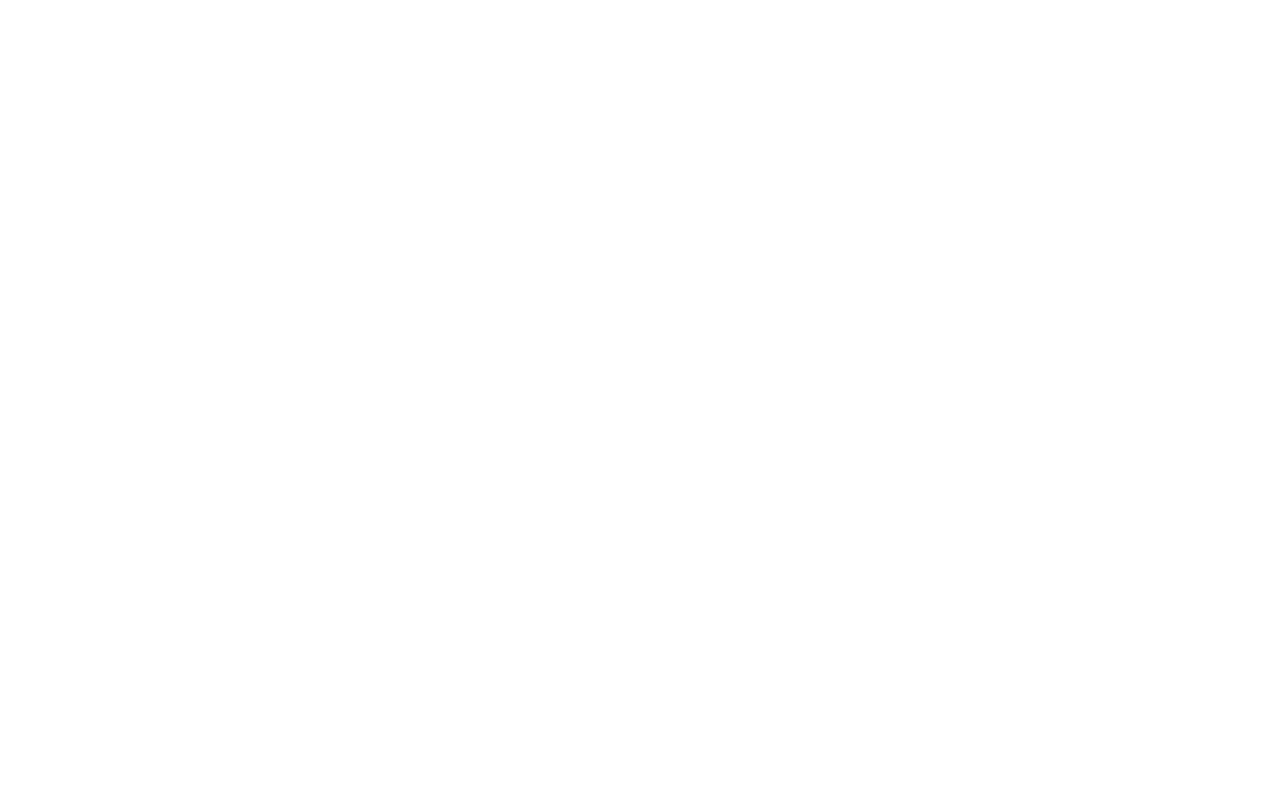
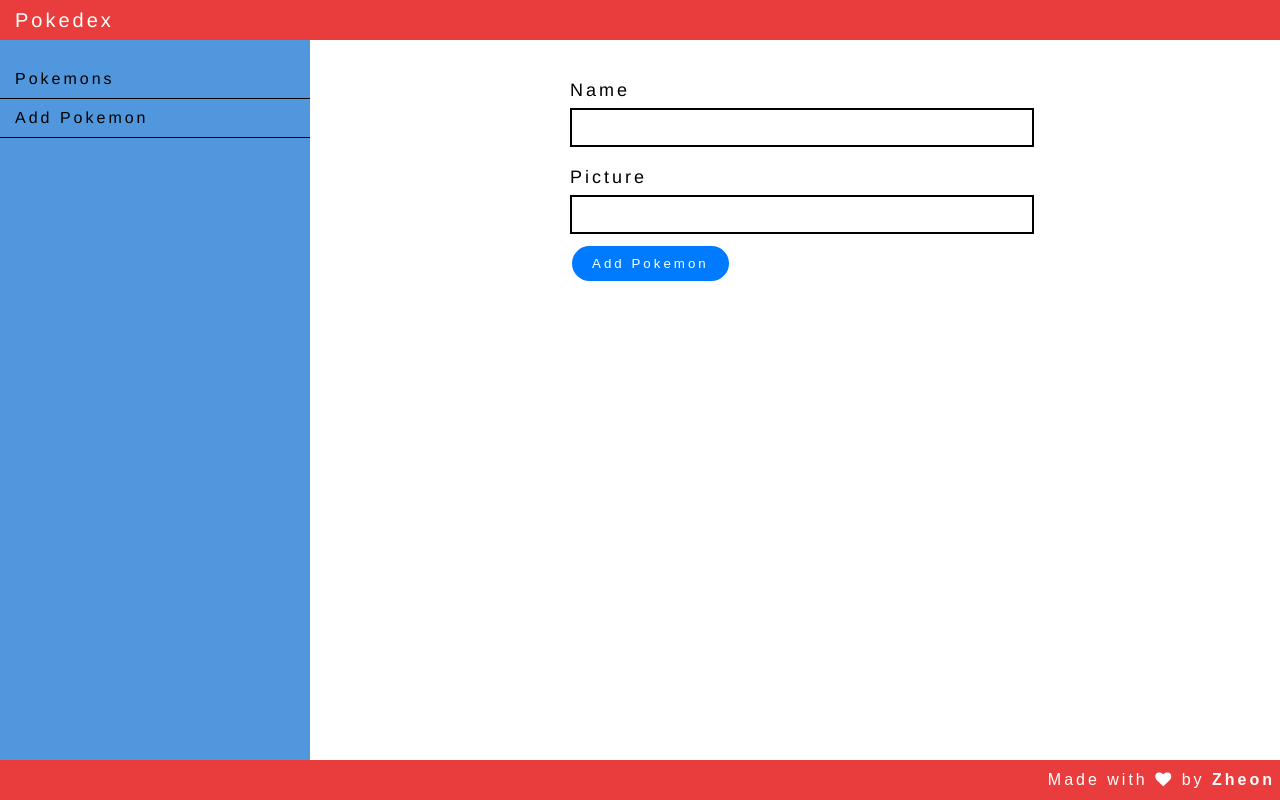
Before and after one commit to Zheonn/CRUD-Vue.js-, a Vue app in the folder vue-crud/: page /pokemons/create in a window 1280 px wide. Before the commit this address had no page. Built offline with nearby package versions, Linux system fonts and the light colour scheme; a web font is replaced by a local one.

Commit message:
Update Main

```diff
--- a/vue-crud/src/pages/Main.vue
+++ b/vue-crud/src/pages/Main.vue
@@ -1,12 +1,26 @@
 <template>
-  <div>
-    Main
+  <div class="div-adm">
+      <Nav></Nav>
+      <div class="content">
+          <div class="left-content">
+              <SideBar></SideBar>
+          </div>
+          <div class="right-content">
+              <router-view/>
+          </div>
+      </div>
+      <Footer></Footer>
   </div>
 </template>
 
 <script>
+import Nav from '@/components/Nav.vue';
+import SideBar from '@/components/SideBar.vue'
+import Footer from '@/components/Footer.vue';
+
 export default {
-    name: 'Main'
+  name: 'Main',
+  components: { Nav, SideBar, Footer }
 }
 </script>
 
--- a/vue-crud/src/pages/admin/PokemonCreate.vue
+++ b/vue-crud/src/pages/PokemonCreate.vue
@@ -31,7 +31,7 @@
             picture: picture.value
           })
         })
-        await router.push('/admin/pokemons')
+        await router.push('/pokemons')
       }
       return {name, picture, submit}
     }
--- a/vue-crud/src/pages/admin/PokemonEdit.vue
+++ b/vue-crud/src/pages/PokemonEdit.vue
@@ -40,7 +40,7 @@
             picture: picture.value
           })
         })
-        await router.push('/admin/pokemons')
+        await router.push('/pokemons')
       }
       return {name, picture, submit}
     }
--- a/vue-crud/src/pages/admin/Admin.vue
+++ /dev/null
@@ -1,29 +0,0 @@
-<template>
-    <div class="div-adm">
-        <Nav></Nav>
-        <div class="content">
-            <div class="left-content">
-                <SideBar></SideBar>
-            </div>
-            <div class="right-content">
-                <router-view/>
-            </div>
-        </div>
-        <Footer></Footer>
-    </div>
-</template>
-
-<script>
-import Nav from '@/components/Nav.vue';
-import SideBar from '@/components/SideBar.vue'
-import Footer from '@/components/Footer.vue';
-
-export default {
-    name: 'Admin',
-    components: { Nav, SideBar, Footer }
-}
-</script>
-
-<style>
-
-</style>
--- a/vue-crud/src/router/index.js
+++ b/vue-crud/src/router/index.js
@@ -1,20 +1,14 @@
 import { createRouter, createWebHistory } from 'vue-router'
 import Main from '../pages/Main.vue'
-import Admin from '../pages/admin/Admin.vue'
-import Pokemons from '../pages/admin/Pokemons.vue'
-import PokemonCreate from '../pages/admin/PokemonCreate.vue'
-import PokemonEdit from '../pages/admin/PokemonEdit.vue'
+import Pokemons from '../pages/Pokemons.vue'
+import PokemonCreate from '../pages/PokemonCreate.vue'
+import PokemonEdit from '../pages/PokemonEdit.vue'
 
 const routes = [
   {
     path: '/',
     name: 'Main',
-    component: Main
-  },
-  {
-    path: '/admin',
-    name: 'Admin',
-    component: Admin,
+    component: Main,
     children: [
       {
         path: 'pokemons',
```
Also changed, not shown: vue-crud/src/pages/Pokemons.vue (renamed from vue-crud/src/pages/admin/Pokemons.vue), 1 other file (tests, documents, lock files or other folders).
